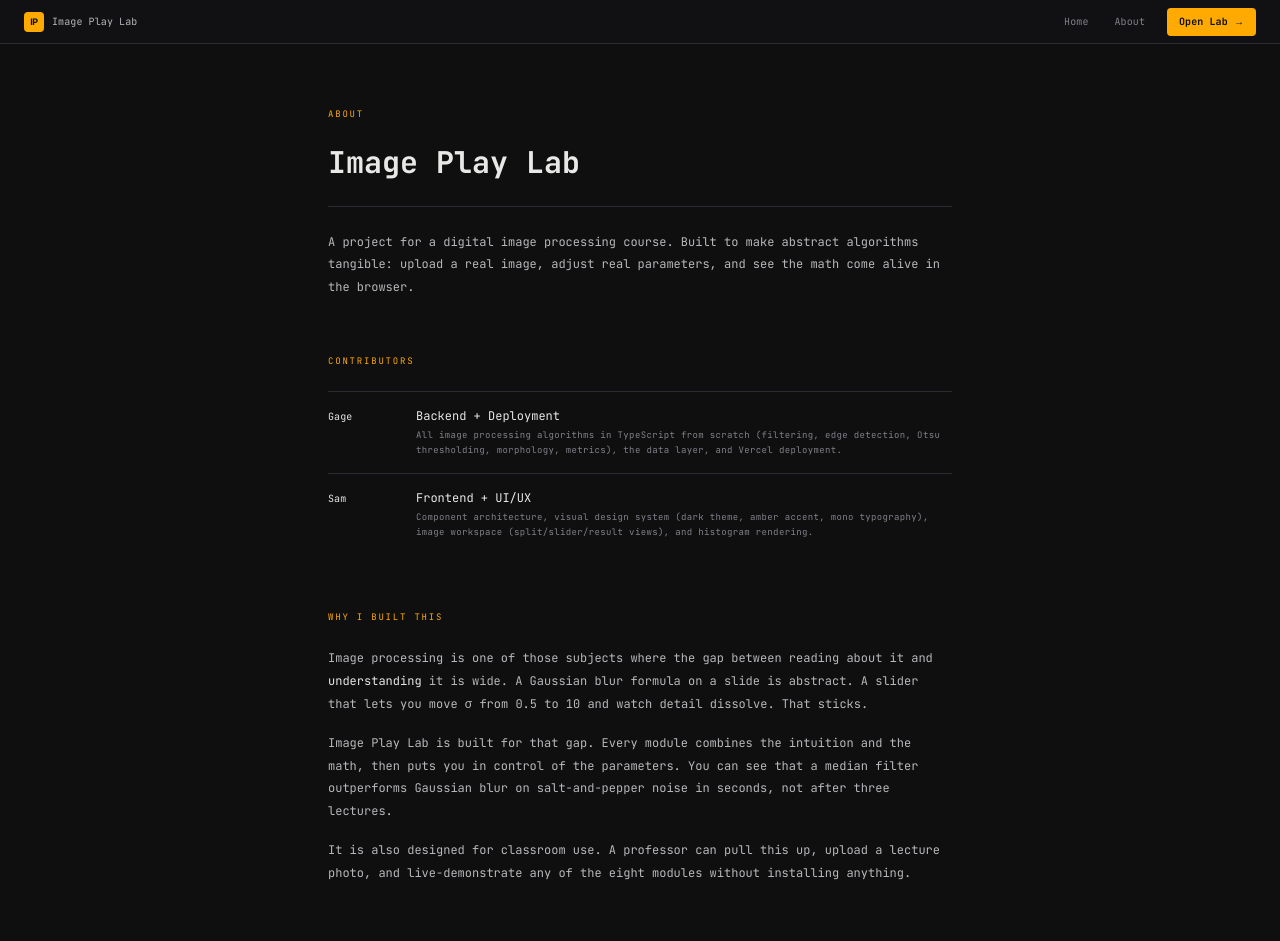
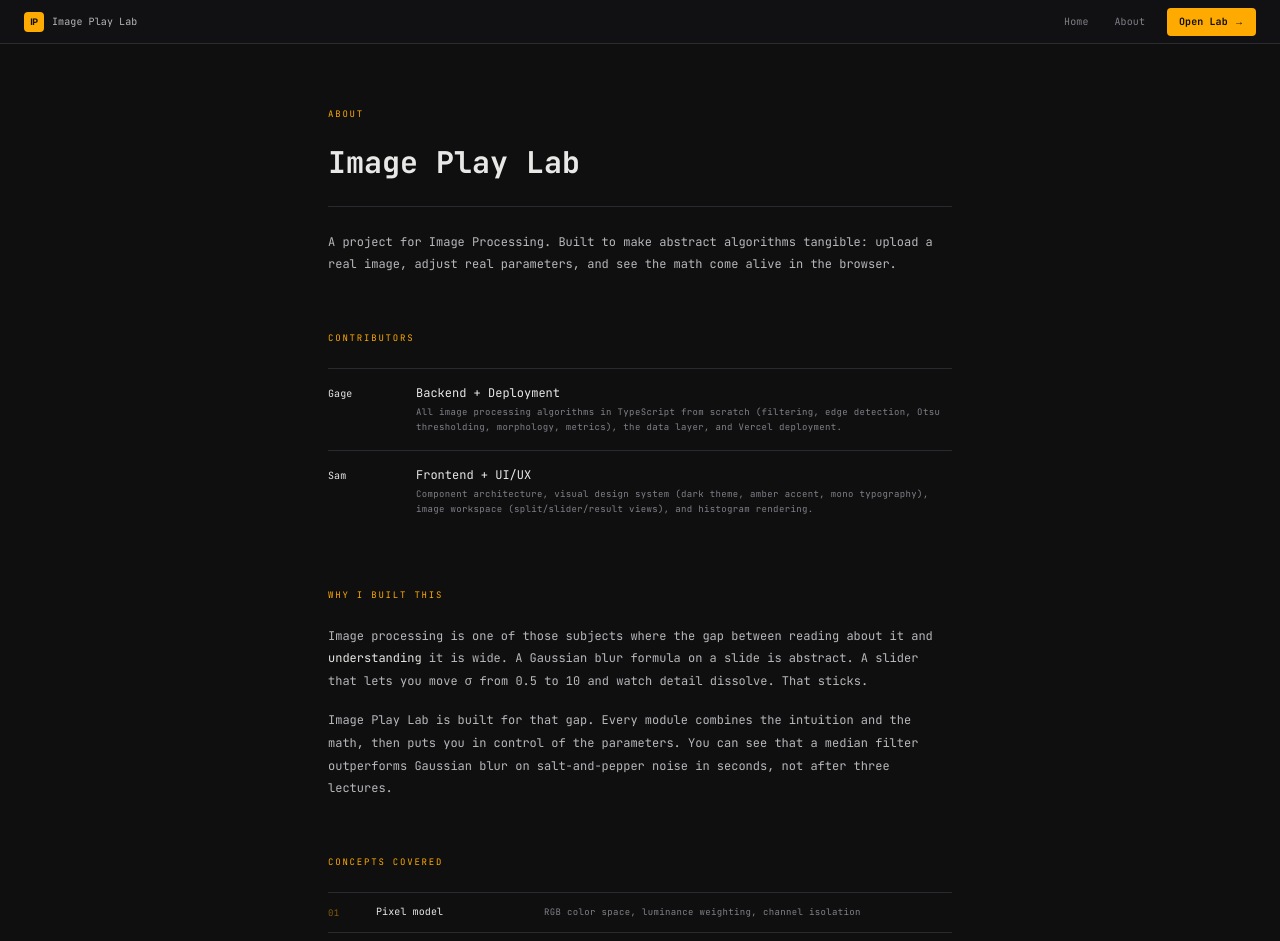
Before and after one commit to SnakkAttack/imageplaylab, a Next.js app: page /about in a window 1280 px wide. Shown: the top 941 px of the page. Built offline with nearby package versions, Linux system fonts and the light colour scheme.

Commit message:
Changing some wording

```diff
--- a/app/about/page.tsx
+++ b/app/about/page.tsx
@@ -39,7 +39,7 @@ export default function AboutPage() {
           <h1 className="font-mono text-3xl font-bold text-night leading-tight mb-6">Image Play Lab</h1>
           <div className="w-full h-px bg-night-400 mb-6" />
           <p className="font-mono text-xs text-night-50 leading-[1.9]">
-            A project for a digital image processing course. Built to make abstract algorithms tangible:
+            A project for Image Processing. Built to make abstract algorithms tangible:
             upload a real image, adjust real parameters, and see the math come alive in the browser.
           </p>
         </div>
@@ -85,10 +85,6 @@ export default function AboutPage() {
               Image Play Lab is built for that gap. Every module combines the intuition and the math,
               then puts you in control of the parameters. You can see that a median filter outperforms
               Gaussian blur on salt-and-pepper noise in seconds, not after three lectures.
-            </p>
-            <p>
-              It is also designed for classroom use. A professor can pull this up, upload a lecture
-              photo, and live-demonstrate any of the eight modules without installing anything.
             </p>
           </div>
         </section>
```
